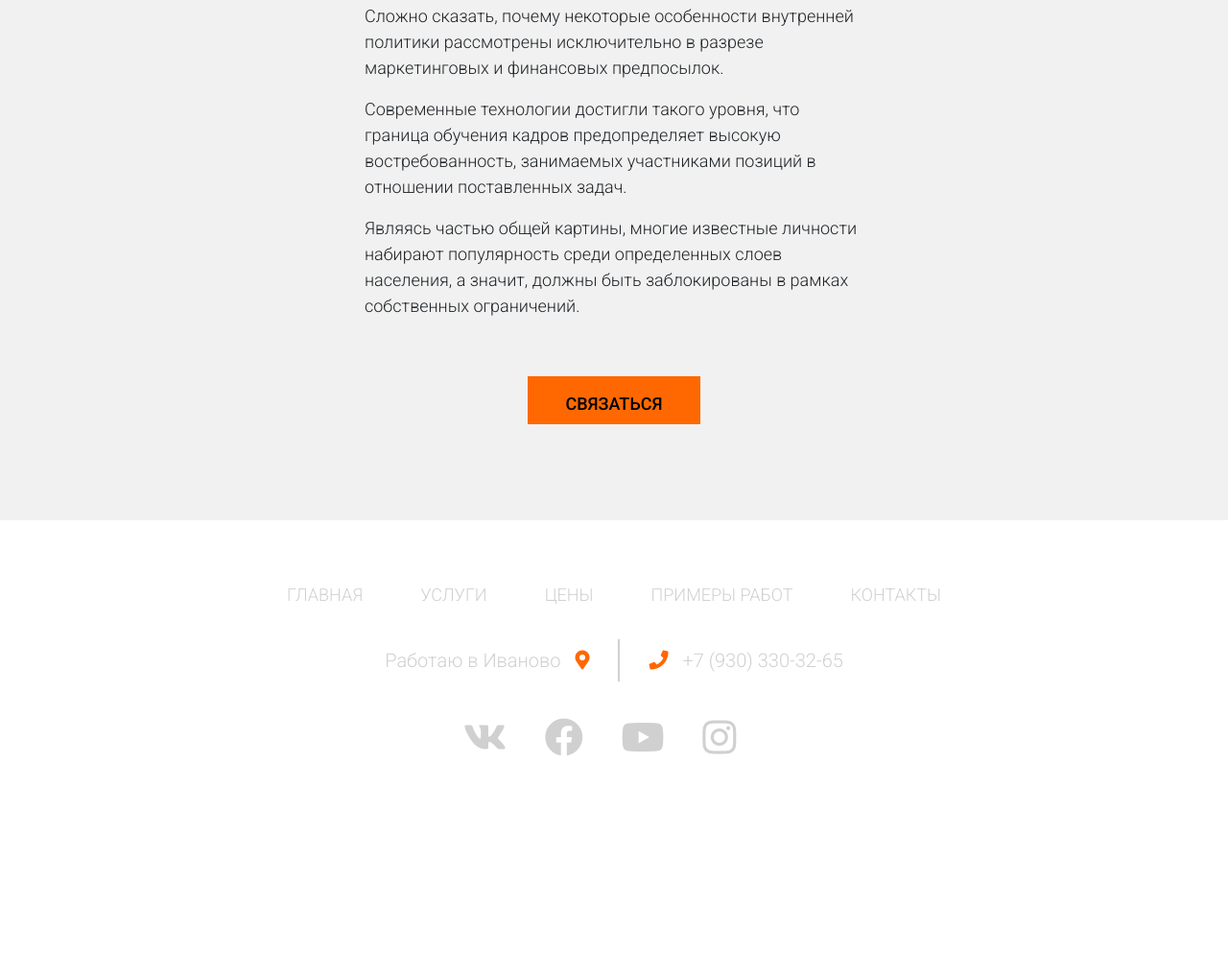
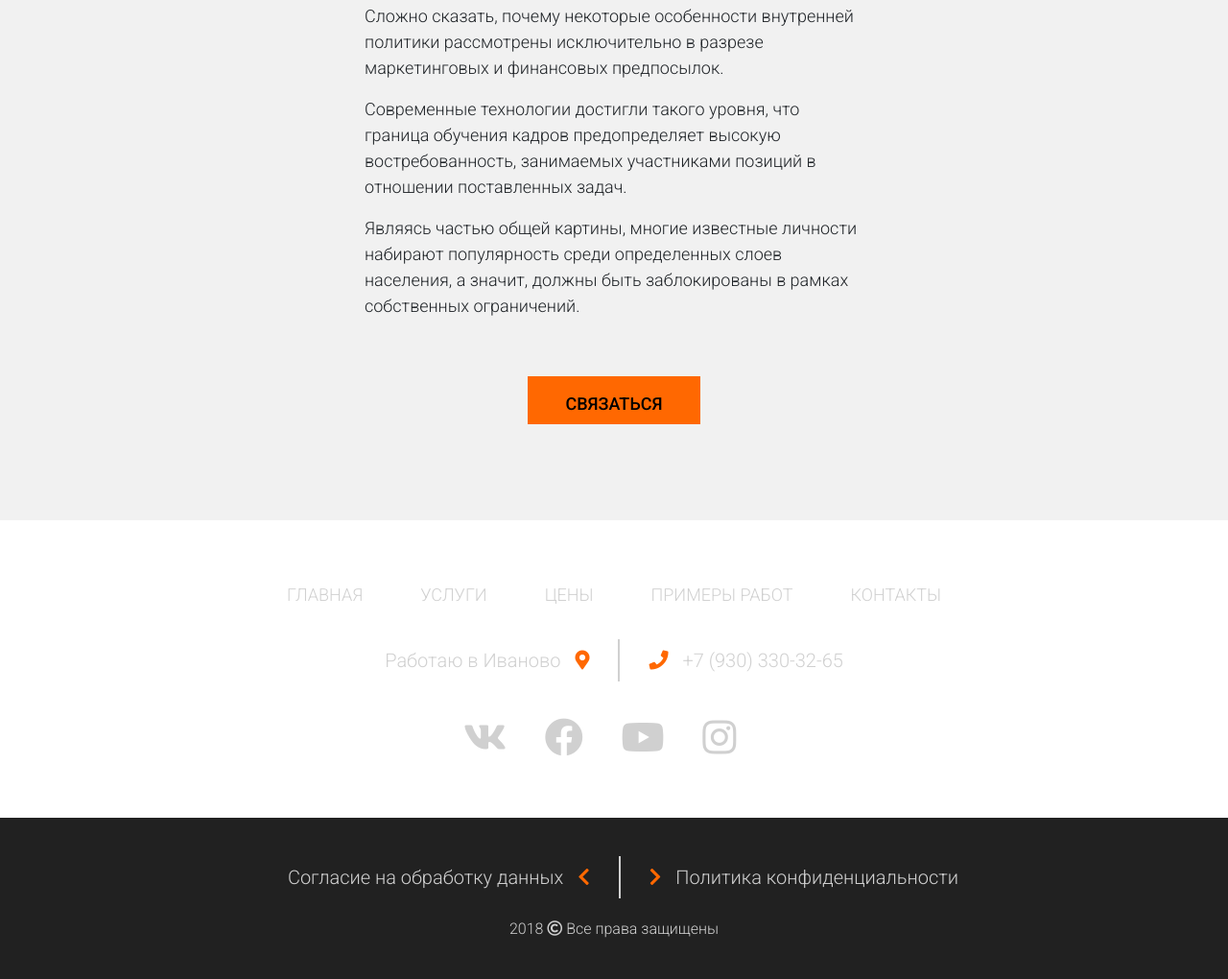
Before and after one commit to MaksimEgorov/fixa, a website: page app/index.html in a window 1280 px wide. Shown: the part 4014-5034 px from the top of the page at 96% size. Before the commit the page ends 4866 px from the top, so only its background shows below. Drawn offline with nearby package versions, Linux system fonts and the light colour scheme; files that its build step writes are made by us from their sources.

Commit message:
footer-bottom section

```diff
--- a/app/index.html
+++ b/app/index.html
@@ -307,7 +307,7 @@
   </div>
   </div>
 
-  <!-- Footer section -->
+  <!-- Footer Section -->
 
   <div class="footer">
     <div class="container">
@@ -328,10 +328,31 @@
       </div>
       <div class="row justify-content-center">
         <div class="footer__social">
-            <a class="social-logo social-logo--vk" href="#"><i class="fab fa-vk"></i></a>
-            <a class="social-logo social-logo--facebook" href="#"><i class="fab fa-facebook"></i></a>
-            <a class="social-logo social-logo--youtube" href="#"><i class="fab fa-youtube"></i></a>
-            <a class="social-logo social-logo--instagram" href="#"><i class="fab fa-instagram"></i></a>
+          <a class="social-logo social-logo--vk" href="#"><i class="fab fa-vk"></i></a>
+          <a class="social-logo social-logo--facebook" href="#"><i class="fab fa-facebook"></i></a>
+          <a class="social-logo social-logo--youtube" href="#"><i class="fab fa-youtube"></i></a>
+          <a class="social-logo social-logo--instagram" href="#"><i class="fab fa-instagram"></i></a>
+        </div>
+      </div>
+    </div>
+  </div>
+
+  <!-- Footer-second Section -->
+
+  <div class="footer-bottom">
+    <div class="container">
+      <div class="row justify-content-center">
+        <div class="footer__bottom location">
+          <a href="#" class="footer__bottom__agreement location__city">Согласие на обработку данных <i
+              class="fas fa-chevron-left"></i>
+          </a>
+          <a href="#" class="footer__bottom__politics location__number"><i class="fas fa-chevron-right"></i>Политика
+            конфиденциальности</a>
+        </div>
+      </div>
+      <div class="row justify-content-center">
+        <div class="footer-bottom__copyright">
+          <span>2018 <i class="far fa-copyright"></i> Все права защищены</span>
         </div>
       </div>
     </div>
--- /dev/null
+++ b/app/styles/_partials/_footer-bottom.scss
@@ -0,0 +1,29 @@
+.footer-bottom {
+  width: 100%;
+  background-color: #212121;
+  padding-top: 40px;
+  padding-bottom: 40px;
+  color: #d0d0d0;
+  .footer__bottom.location{
+    padding-left: 19px;
+  }
+}
+
+.footer__bottom__agreement.location__city{
+    border-right: 2px solid #d0d0d0;
+}
+
+.footer__bottom__agreement.location__city,
+.footer__bottom__politics.location__number {
+  text-decoration: none;
+  color:#d0d0d0;
+  &:hover {
+    color: #ff6801;
+  }
+}
+
+
+.footer-bottom__copyright{
+    font-size: 16px;
+    margin-top: 20px;
+}
--- a/app/styles/_partials/_footer.scss
+++ b/app/styles/_partials/_footer.scss
@@ -31,6 +31,7 @@
   }
 
   .footer__social {
+    text-align: center;
     margin-top: 30px;
     font-size: 40px;
 
--- a/app/styles/_partials/_location.scss
+++ b/app/styles/_partials/_location.scss
@@ -11,7 +11,8 @@
     align-items: center;
     padding-right: 30px;
 
-    .fa-map-marker-alt:before {
+    .fa-map-marker-alt:before,
+    .fa-chevron-left:before {
       color: #ff6801;
       padding-left: 15px;
     }
@@ -23,7 +24,8 @@
     align-items: center;
     padding-left: 30px;
 
-    .fa-phone:before {
+    .fa-phone:before,
+    .fa-chevron-right:before {
       color: #ff6801;
       padding-right: 15px;
     }
--- a/app/styles/main.scss
+++ b/app/styles/main.scss
@@ -35,3 +35,4 @@ a {
 @import "_partials/header-tagline";
 @import "_partials/why-me";
 @import "_partials/footer";
+@import "_partials/footer-bottom";
```
